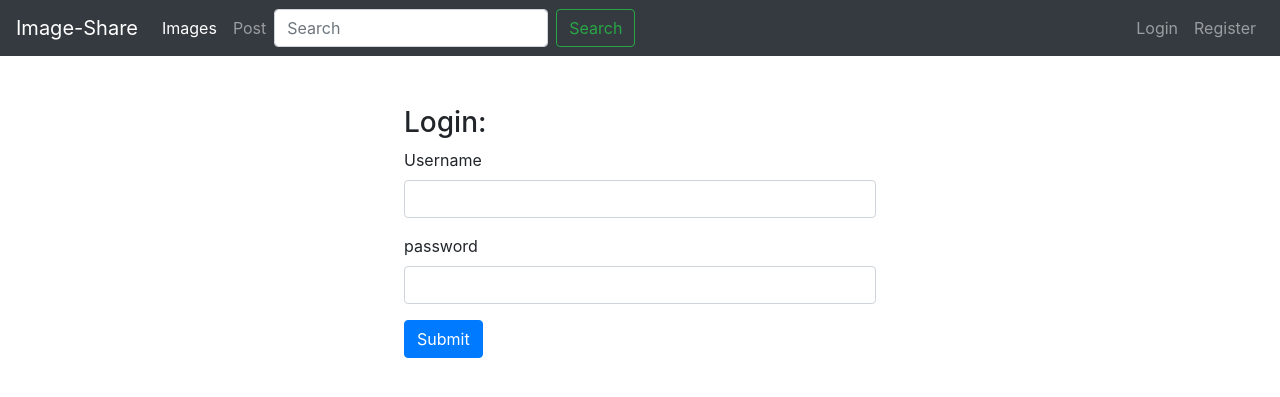
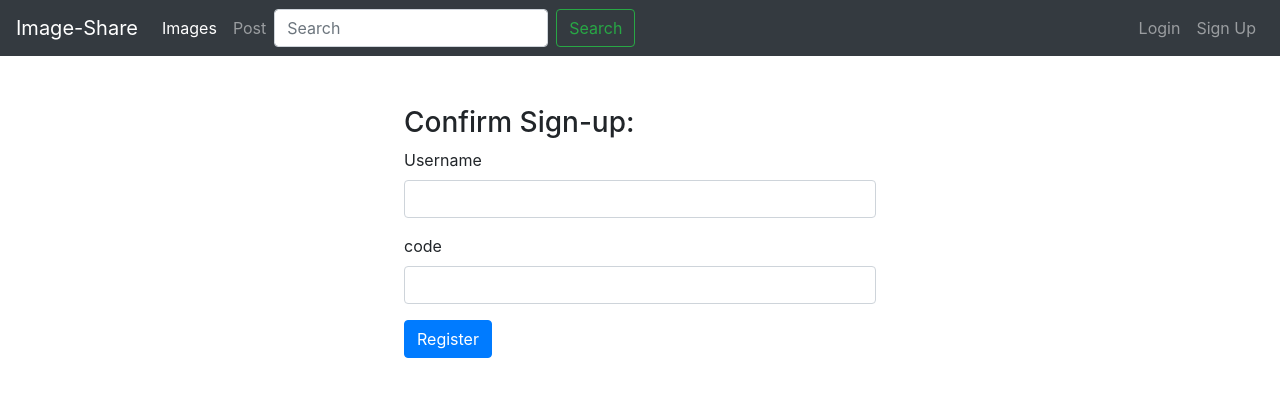
Before and after one commit to dummyVariable/serverless-image-share, a Flask app: page /confirm-sign-up in a window 1280 px wide. Shown: the top 397 px of the page. Run offline with Flask 2, Linux system fonts and the light colour scheme; some libraries are stand-ins or nearby versions.

Commit message:
added confirm-sign-ip form

```diff
--- a/front-end/app/auth/views.py
+++ b/front-end/app/auth/views.py
@@ -18,18 +18,18 @@ def sign_up():
     form = SignUpForm()
 
     if form.validate_on_submit():
-        return redirect(url_for('main.index'))
+        return redirect(url_for('auth.confirm_sign_up'))
 
     return render_template('/auth/sign-up.html', form=form)
 
 @auth.route('/confirm-sign-up', methods=['POST','GET'])
 def confirm_sign_up():
-    form = LoginForm()
+    form = ConfirmSignUpForm()
 
     if form.validate_on_submit():
         return redirect(url_for('main.index'))
 
-    return render_template('/auth/login.html', form=form)
+    return render_template('/auth/confirm-sign-up.html', form=form)
 
 
 @auth.route('/logout')
--- a/front-end/app/templates/auth/register.html
+++ b/front-end/app/templates/auth/confirm-sign-up.html
@@ -11,7 +11,7 @@
   {% endfor %}
 </div>
 <div class="register-form">
-<h3>Register:</h3>
+<h3>Confirm Sign-up:</h3>
 <form method='POST'>
     {{form.hidden_tag()}}
     <div class="form-group">
@@ -19,8 +19,8 @@
       {{ form.username(id="username", class="form-control") }}
     </div>
     <div class="form-group">
-      <label for="password">password</label>
-      {{ form.password(id="password", class="form-control")}}
+      <label for="code">code</label>
+      {{ form.code(id="code", class="form-control")}}
     </div>
     <button type="submit" class="btn btn-primary">Register</button>
   </form>
--- a/front-end/app/templates/base.html
+++ b/front-end/app/templates/base.html
@@ -35,7 +35,7 @@
     {% else %}
      <ul class="nav navbar-nav navbar-right">
      <li class="nav-item"><a class="nav-link" href="{{ url_for('auth.login')}}">Login</a></li>
-     <li class="nav-item"><a class="nav-link my-2 my-sm-0" href="{{ url_for('auth.register')}}">Register</a></li>
+     <li class="nav-item"><a class="nav-link my-2 my-sm-0" href="{{ url_for('auth.sign_up')}}">Sign Up</a></li>
      </ul>
     {% endif %}
  </nav>
```
